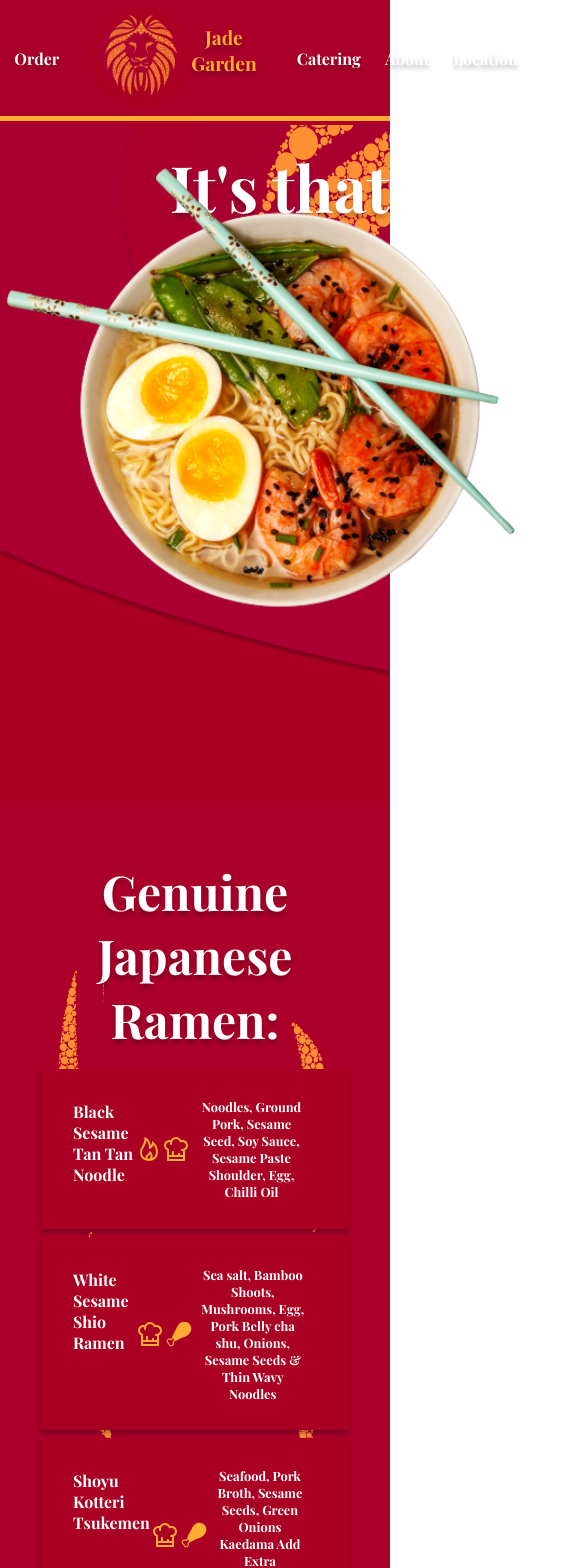
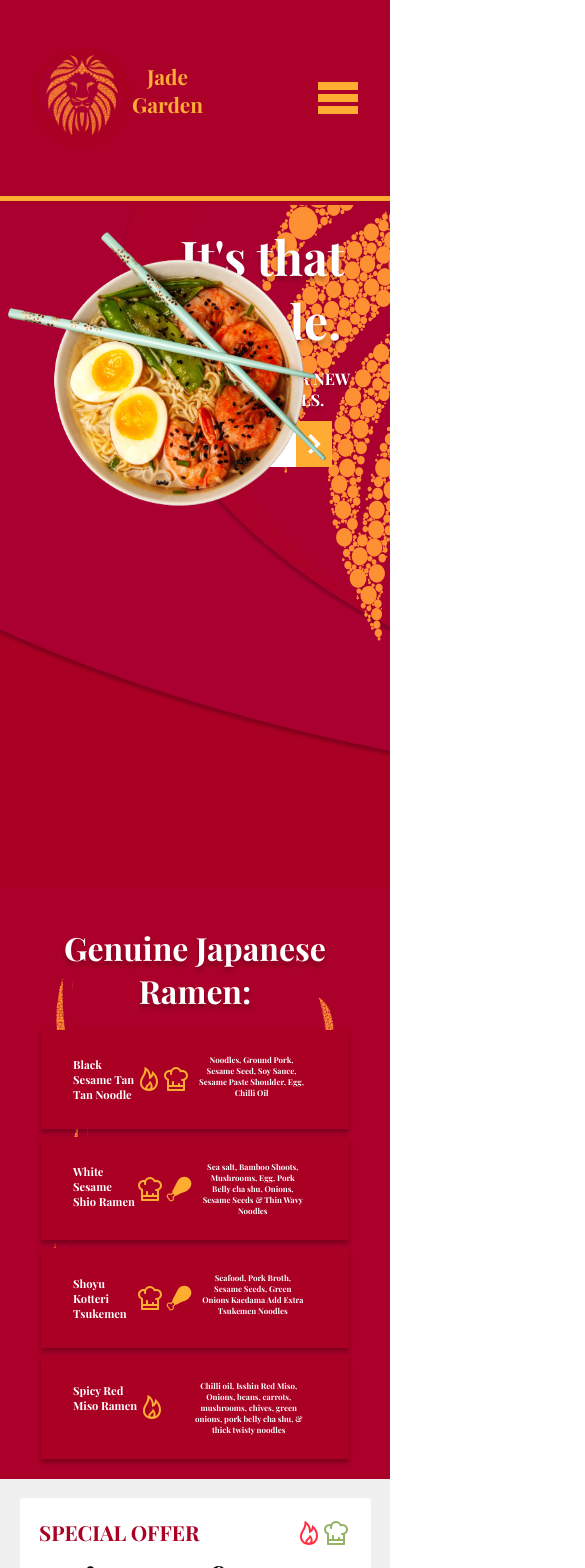
Before and after one commit to JustinAndrade/ramen-shop, a React (Create React App) app: page / in a window 390 px wide. Shown: the top 1568 px of the page, 585 px wide, since content can reach past the window. Built offline with nearby package versions, Linux system fonts and the light colour scheme.

Commit message:
completely mobile, media queries added

```diff
--- a/src/components/Specials/index.scss
+++ b/src/components/Specials/index.scss
@@ -12,6 +12,12 @@
     margin: 0 auto;
     padding: 5%;
     border-radius: 3px;
+    @media only screen and (max-width: 1200px) {
+      height: 400px;
+    }
+    @media only screen and (max-width: 800px) {
+      width: 80%;
+    }
 
     .spec-tb {
       width: 40%;
@@ -20,6 +26,9 @@
       color: #aa0023;
       font-weight: 500;
       font-size: 1.3rem;
+      @media only screen and (max-width: 800px) {
+        width: 100%;
+      }
 
       .svg-container {
         display: flex;
@@ -33,7 +42,10 @@
       margin: 2% 0 0 0;
       width: 47%;
       @media only screen and (max-width: 1200px) {
-        font-size: 3rem;
+        font-size: 2.4rem;
+      }
+      @media only screen and (max-width: 800px) {
+        width: 100%;
       }
     }
 
@@ -46,6 +58,10 @@
       @media only screen and (max-width: 1200px) {
         font-size: 0.8rem;
       }
+      @media only screen and (max-width: 800px) {
+        font-size: 1.2rem;
+        width: 100%;
+      }
     }
 
     .price {
@@ -55,7 +71,7 @@
       display: block;
       color: #aa0023;
       @media only screen and (max-width: 1200px) {
-        font-size: 3.3rem;
+        font-size: 2.5rem;
       }
     }
 
@@ -103,6 +119,12 @@
       height: 105%;
       width: 50%;
       top: -2%;
+      @media only screen and (max-width: 1200px) {
+        height: 105%;
+      }
+      @media only screen and (max-width: 800px) {
+        display: none;
+      }
     }
   }
 }
--- a/src/components/Takeout/index.scss
+++ b/src/components/Takeout/index.scss
@@ -1,7 +1,7 @@
 .takeout {
   position: relative;
   .takeout-h {
-    margin: 5% 0 10% 0;
+    margin: 5% 0 15% 0;
   }
   .takeout-subh {
     position: absolute;
@@ -18,6 +18,12 @@
     @media only screen and (max-width: 1200px) {
       height: 120px;
     }
+    @media only screen and (max-width: 800px) {
+      width: 70%;
+      height: 100px;
+      left: 15%;
+    }
+
     .takeout-content {
       width: 100%;
       h5 {
@@ -29,6 +35,9 @@
         @media only screen and (max-width: 1200px) {
           font-size: 1.8rem;
         }
+        @media only screen and (max-width: 800px) {
+          font-size: 1.2rem;
+        }
       }
       .subh-p {
         display: flex;
@@ -36,8 +45,9 @@
         text-align: left;
         font-size: 1.2rem;
         @media only screen and (max-width: 1200px) {
-          font-size: 1rem;
+          font-size: 0.9rem;
         }
+
         p {
           margin-right: 10%;
         }
--- a/src/components/header/index.scss
+++ b/src/components/header/index.scss
@@ -22,6 +22,9 @@
       @media only screen and (max-width: 1200px) {
         height: 80%;
       }
+      @media only screen and (max-width: 800px) {
+        height: 50%;
+      }
     }
   }
   header {
@@ -29,7 +32,7 @@
     width: 40%;
     @media only screen and (max-width: 1200px) {
       width: 100%;
-      margin-left: 45%;
+      margin-left: 30%;
     }
 
     h2 {
@@ -40,6 +43,9 @@
       @media only screen and (max-width: 1200px) {
         font-size: 4rem;
       }
+      @media only screen and (max-width: 800px) {
+        font-size: 3rem;
+      }
     }
 
     p {
@@ -49,6 +55,9 @@
       text-shadow: 0px 4px 4px rgba(0, 0, 0, 0.25);
       @media only screen and (max-width: 1200px) {
         font-size: 1.2rem;
+      }
+      @media only screen and (max-width: 800px) {
+        font-size: 1rem;
       }
     }
     .btn-container {
@@ -64,7 +73,6 @@
 
       div {
         text-align: center;
-        padding: 0;
         border: none;
         color: #aa0023;
         background: white;
@@ -74,6 +82,10 @@
         @media only screen and (max-width: 1200px) {
           font-size: 1.2rem;
         }
+        @media only screen and (max-width: 800px) {
+          padding: 0.8rem 2rem;
+          font-size: 1rem;
+        }
       }
       .h-svg {
         display: flex;
@@ -82,7 +94,10 @@
         background: #ffad32;
         width: 20px;
         @media only screen and (max-width: 1200px) {
-          padding: 1rem 1rem;
+          padding: 1rem;
+        }
+        @media only screen and (max-width: 800px) {
+          padding: 0.5rem;
         }
 
         svg {
--- a/src/components/menu-preview/index.scss
+++ b/src/components/menu-preview/index.scss
@@ -14,6 +14,9 @@
     font-size: 3rem;
     margin-bottom: 5%;
     text-shadow: 0px 4px 4px rgba(0, 0, 0, 0.25);
+    @media only screen and (max-width: 800px) {
+      font-size: 2rem;
+    }
   }
 
   .dec1 {
@@ -59,12 +62,18 @@
         @media only screen and (max-width: 1200px) {
           font-size: 1rem;
         }
+        @media only screen and (max-width: 800px) {
+          font-size: 0.7rem;
+        }
       }
       p {
         width: 100%;
         margin-right: 5%;
         @media only screen and (max-width: 1200px) {
           font-size: 0.8rem;
+        }
+        @media only screen and (max-width: 800px) {
+          font-size: 0.5rem;
         }
       }
       th {
@@ -129,6 +138,9 @@
           background-color: #ffad32;
           display: flex;
           align-items: center;
+          @media only screen and (max-width: 800px) {
+            padding: 0 0.5rem;
+          }
         }
       }
     }
--- a/src/components/navbar/index.scss
+++ b/src/components/navbar/index.scss
@@ -6,44 +6,93 @@
   border-bottom: 5px solid #ffad32;
   margin-bottom: 1%;
 
+  h1 {
+    font-size: 1.7rem;
+    color: #ffad32;
+    @media only screen and (max-width: 1200px) {
+      font-size: 1.5rem;
+    }
+    @media only screen and (max-width: 800px) {
+      font-size: 1.3rem;
+    }
+  }
   nav {
     display: flex;
     width: 100%;
     justify-content: center;
     align-items: center;
     text-shadow: 0px 4px 4px rgba(0, 0, 0, 0.25);
-    width: 80%;
+    margin: 0 2rem;
+    @media only screen and (max-width: 1200px) {
+      justify-content: space-between;
+    }
     a {
       color: #fff;
       font-size: 1.4rem;
       text-decoration: none;
       margin: 1rem;
       margin-right: 2rem;
-      @media only screen and (max-width: 1200px) {
+      @media only screen and (max-width: 800px) {
         font-size: 1rem;
-        margin-right: 0.5rem;
       }
 
       &:hover {
         border-bottom: 3px solid #ffad32;
       }
     }
+
     div {
       display: flex;
       margin: 1rem 3rem;
       @media only screen and (max-width: 1200px) {
-        margin: 0.5rem 1.5rem;
+        margin: 1rem 0;
       }
-      img {
-        height: 100px;
-        width: auto;
+    }
+    .loc {
+      @media only screen and (max-width: 1200px) {
+        display: none;
       }
-      h1 {
-        font-size: 1.7rem;
-        color: #ffad32;
-        @media only screen and (max-width: 1200px) {
-          font-size: 1.2rem;
-        }
+    }
+  }
+  .logo {
+    width: 100%;
+    display: flex;
+    justify-content: space-between;
+  }
+
+  .desktop-menu {
+    @media only screen and (max-width: 1200px) {
+      display: none;
+    }
+  }
+  .mobile-nav {
+    display: flex;
+    justify-content: space-between;
+    width: 100%;
+    margin: 3rem 0;
+    align-items: center;
+    padding: 0 2rem;
+    cursor: pointer;
+    @media only screen and (min-width: 1200px) {
+      display: none;
+    }
+    .close {
+      display: none;
+    }
+    .mobile-menu {
+      z-index: 2;
+      display: none;
+      position: absolute;
+      background: #aa0029;
+      height: 80vh;
+      width: 100vw;
+      top: 5%;
+      left: 0;
+    }
+    nav {
+      flex-direction: column;
+      a {
+        display: block;
       }
     }
   }
@@ -52,3 +101,8 @@
     fill: #ffad32;
   }
 }
+
+img {
+  height: 100px;
+  width: auto;
+}
--- a/src/components/navbar/navbar.jsx
+++ b/src/components/navbar/navbar.jsx
@@ -5,11 +5,24 @@ import logo from "../../assets/img/lion-header.png";
 import "./index.scss";
 
 const Navbar = () => {
+  const openMobile = () => {
+    const menu = document.querySelector(".mobile-menu");
+    const open = document.querySelector(".open");
+    const close = document.querySelector(".close");
+    if (menu.style.display === "none") {
+      menu.style.display = "block";
+      open.style.display = "none";
+      close.style.display = "block";
+    } else {
+      menu.style.display = "none";
+      close.style.display = "none";
+      open.style.display = "block";
+    }
+  };
   return (
     <div className="top-bar">
-      <nav>
+      <nav className="desktop-menu">
         <a href="">Home</a>
-        <span></span>
         <a href="">Menu</a>
         <a href="">Order</a>
         <div style={{ display: "flex" }}>
@@ -22,6 +35,7 @@ const Navbar = () => {
         <a href="">About</a>
         <a href="">Location</a>
         <svg
+          className="loc"
           xmlns="http://www.w3.org/2000/svg"
           width="24"
           height="24"
@@ -30,6 +44,42 @@ const Navbar = () => {
           <path d="M12 0c-4.198 0-8 3.403-8 7.602 0 4.198 3.469 9.21 8 16.398 4.531-7.188 8-12.2 8-16.398 0-4.199-3.801-7.602-8-7.602zm0 11c-1.657 0-3-1.343-3-3s1.343-3 3-3 3 1.343 3 3-1.343 3-3 3z" />
         </svg>
       </nav>
+      <div className="mobile-nav" onClick={openMobile}>
+        <div style={{ display: "flex" }}>
+          <img src={logo} alt="" />
+          <h1>
+            Jade <br /> Garden
+          </h1>
+        </div>
+        <svg className="open" viewBox="0 0 100 80" width="40" height="40">
+          <rect width="100" height="20"></rect>
+          <rect y="30" width="100" height="20"></rect>
+          <rect y="60" width="100" height="20"></rect>
+        </svg>
+        <svg
+          className="close"
+          xmlns="http://www.w3.org/2000/svg"
+          id="Capa_1"
+          enable-background="new 0 0 512.001 512.001"
+          height="40"
+          viewBox="0 0 512.001 512.001"
+          width="40"
+        >
+          <g>
+            <path d="m512.001 84.853-84.853-84.853-171.147 171.147-171.148-171.147-84.853 84.853 171.148 171.147-171.148 171.148 84.853 84.853 171.148-171.147 171.147 171.147 84.853-84.853-171.148-171.148z" />
+          </g>
+        </svg>
+        <div className="mobile-menu">
+          <nav>
+            <a href="">Home</a>
+            <a href="">Menu</a>
+            <a href="">Order</a>
+            <a href="">Catering</a>
+            <a href="">About</a>
+            <a href="">Location</a>
+          </nav>
+        </div>
+      </div>
     </div>
   );
 };
```
Also changed, not shown: src/components/footer/index.scss (+38 -2 lines).
